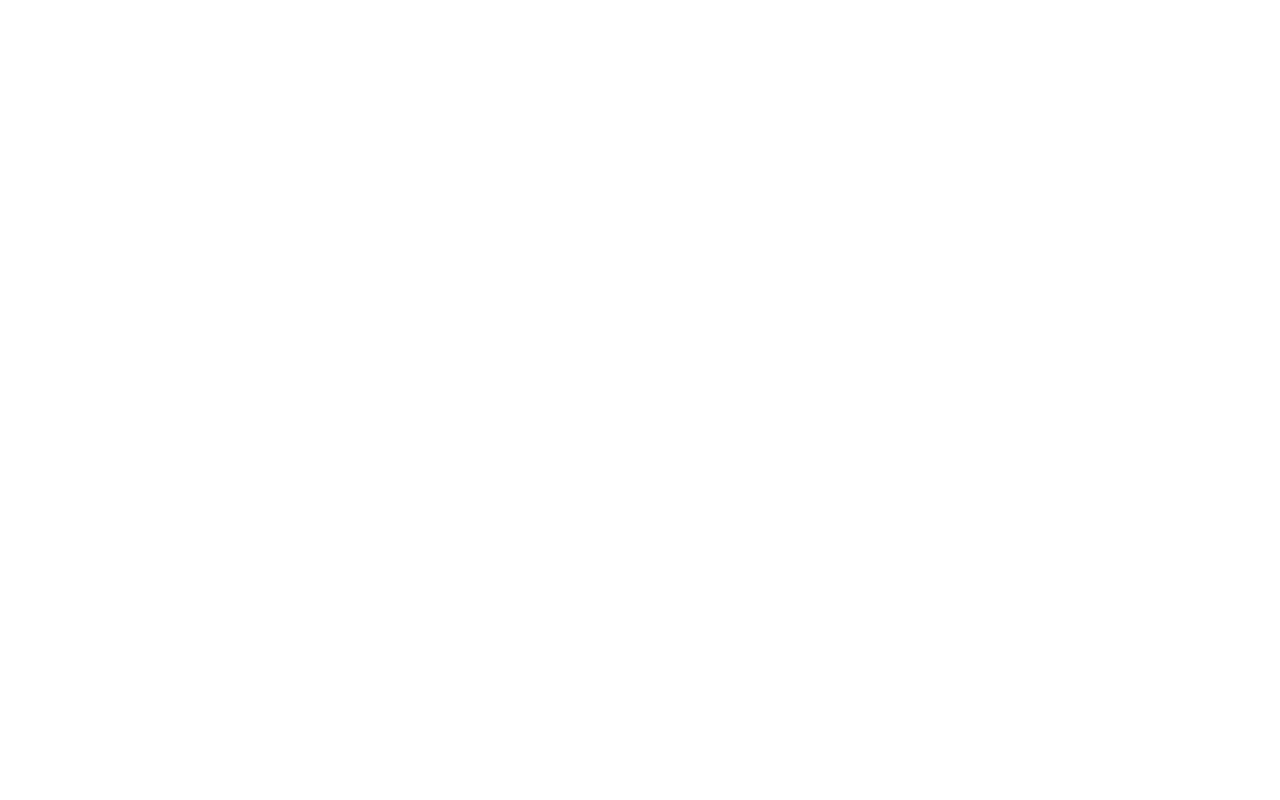
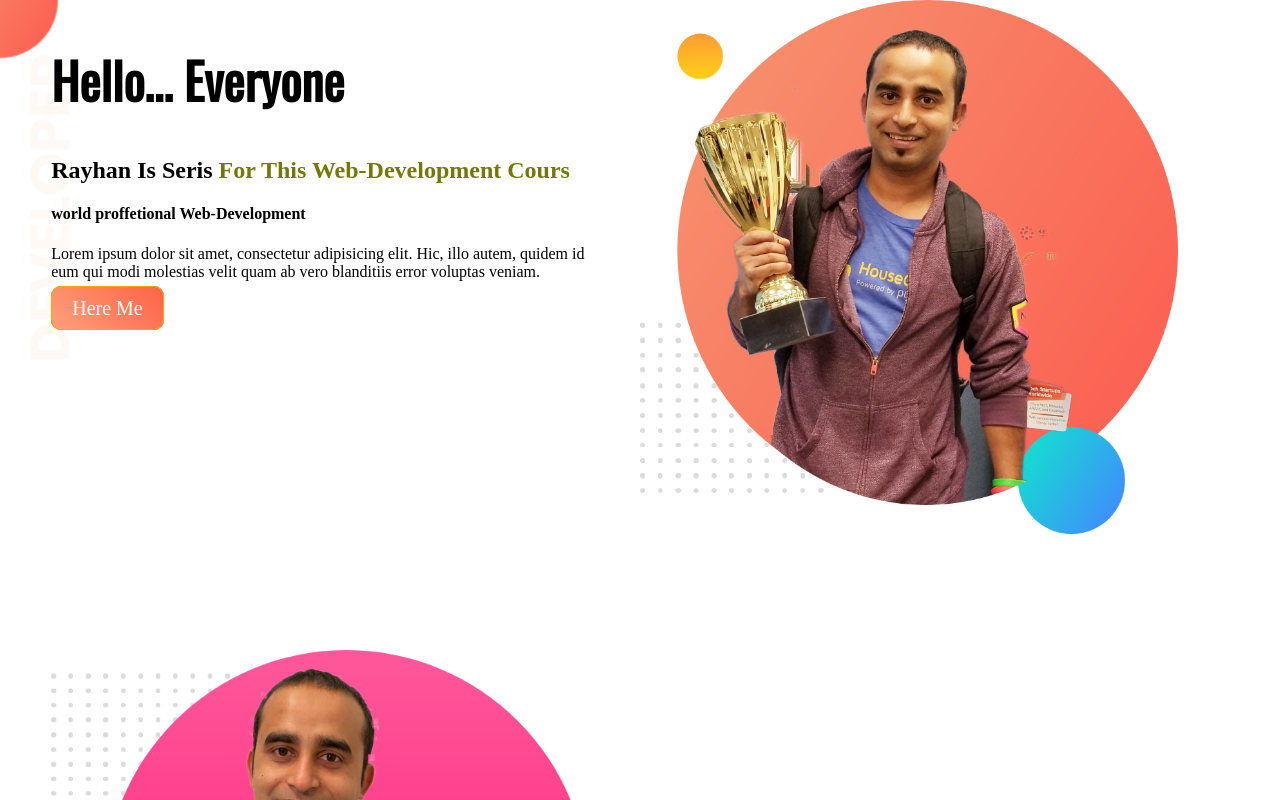
Before and after one commit to aburayhanroni/PBH3-Portfolio, a plain HTML site: page index.html in a window 1280 px wide. Shown: the top 800 px of the page. Drawn offline with nearby package versions, Linux system fonts and the light colour scheme.

Commit message:
pracktic-part

```diff
--- a/index.html
+++ b/index.html
@@ -4,8 +4,27 @@
     <meta charset="UTF-8">
     <meta name="viewport" content="width=device-width, initial-scale=1.0">
     <title>Rayhan-Islam</title>
+    <link rel="stylesheet" href="style.css">
 </head>
 <body>
-
+    <section class="top-banner">
+        <div class="half-width">
+            <h1>Hello... Everyone</h1>
+            <h2>Rayhan Is Seris <span class="name-highlight">For This Web-Development Cours</span> </h2>
+            <h4>world proffetional Web-Development</h4>
+            <p>Lorem ipsum dolor sit amet, consectetur adipisicing elit. Hic, illo autem, quidem id eum qui modi molestias velit quam ab vero blanditiis error voluptas veniam.
+            </p>
+            <a class="link-button" target="blank" href="www.google.com">Here Me</a>
+        </div>
+        <div class="half-width part-2">
+            <img src="portfolio/jhankar.png" alt="nature image">
+        </div>
+    </section>
+    <section class="dremarea">
+        <div class="half-width">
+            <img src="portfolio/jhankar2.png" alt="">
+        </div>
+        <div class="half-width"></div>
+    </section>
 </body>
 </html>
--- /dev/null
+++ b/style.css
@@ -0,0 +1,42 @@
+@import url('https://fonts.googleapis.com/css2?family=Oswald&display=swap');
+body{
+    margin: 0;padding: 0;
+}
+   .top-banner{
+        background-image: url("bg-images/top-banner.png");
+        background-repeat: no-repeat;
+    }
+
+    h1{
+        font-size: 50px;
+        font-family: 'Oswald', sans-serif;
+    }
+    .name-highlight{
+        color: rgb(115, 121, 04);
+    }
+    .half-width{
+        width: 42%;
+        float: left;
+        margin-left: 2%;
+        padding-left: 2%;
+
+    }
+    .half-width img{
+        width: 100%;
+    }
+
+    section{
+     height: 500px;
+     padding-bottom: 150px;
+    }
+.link-button{
+    text-decoration: none;
+    border: 1px solid orange;
+    background-color: olivedrab;
+    color: rgb(255, 255, 255);
+    font-size: 20px;
+    padding: 10px 20px;
+    border-radius: 10px;
+    font-weight: 400;
+    background-image: linear-gradient( 45deg,lightsalmon,tomato);
+}
```
Also changed, not shown: bg-images/biography-bg.png (added), bg-images/footer-bg.png (added), bg-images/header-bg.png (added), bg-images/latest-work-bg.png (added), bg-images/top-banner.png (added), portfolio/dream-bg.png (added), portfolio/exp-bg.png (added), portfolio/jhankar.png (added), portfolio/jhankar2.png (added), portfolio/my-bg.png (added), portfolio/my-bg2.png (added), portfolio/top-banner.png (added).
